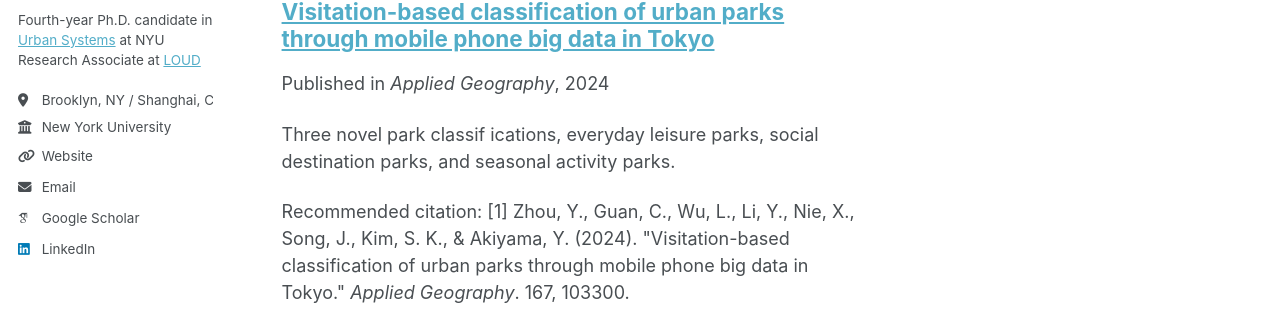
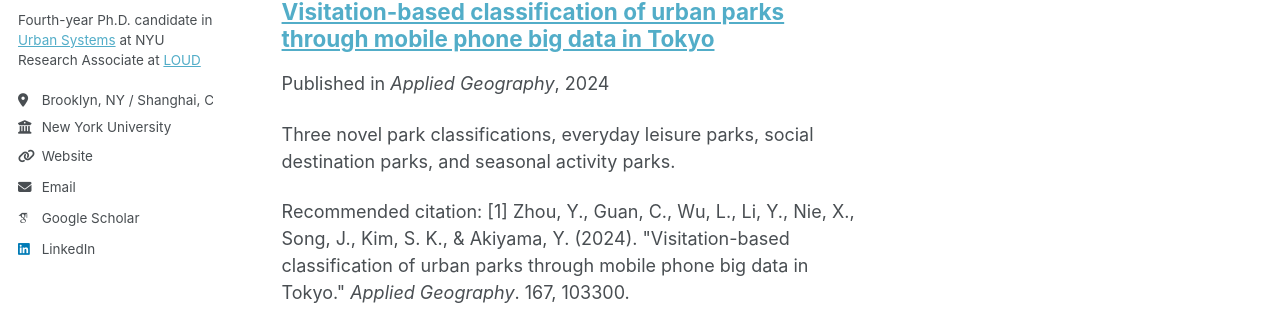
Before and after one commit to yichunzhou12/yichunzhou12.github.io, a Jekyll site: the page built from _pages/publications.html, in a window 1280 px wide and 900 px high. Shown: the part 313-623 px from the top of the window. Built offline with Jekyll 4.4.1, drawn with Linux system fonts in a browser that asks for light colours; some web fonts are replaced.

Commit message:
Update 2024-5-17-ag-visitation-based-classification.md

```diff
--- a/_publications/2024-5-17-ag-visitation-based-classification.md
+++ b/_publications/2024-5-17-ag-visitation-based-classification.md
@@ -3,7 +3,7 @@ title: "Visitation-based classification of urban parks through mobile phone big
 collection: publications
 category: manuscripts
 permalink: /publications/2024-5-17-ag-visitation-based-classification.md
-excerpt: 'Three novel park classif ications, everyday leisure parks, social destination parks, and seasonal activity parks.'
+excerpt: 'Three novel park classifications, everyday leisure parks, social destination parks, and seasonal activity parks.'
 date: 2024-05-17
 venue: 'Applied Geography'
 # slidesurl: 'http://academicpages.github.io/files/slides1.pdf'
```
